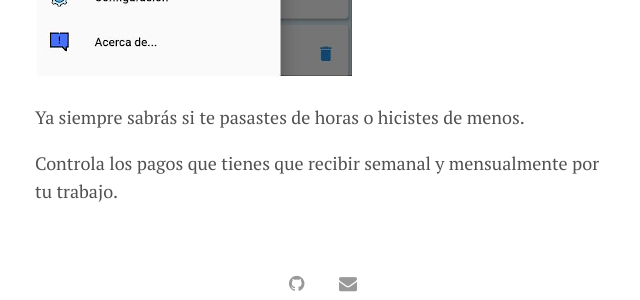
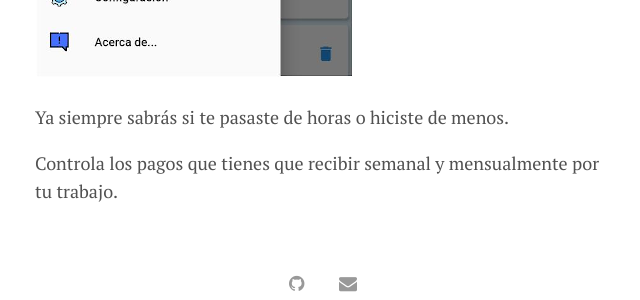
Before and after one commit to ceciliofdz/trdos, a Jekyll site: the page built from menu/about.md, in a window 1280 px wide. Shown: the part 642-942 px from the top of the page, without its empty margins (317-957 px from the left). Built offline with Jekyll 4.4.1, drawn with Linux system fonts in a browser that asks for light colours; nearby versions of some CDN libraries.

Commit message:
Release 2.0

```diff
--- a/Gemfile
+++ b/Gemfile
@@ -9,3 +9,5 @@ git_source(:github) {|repo_name| "https://github.com/#{repo_name}" }
 gem "jekyll", "~> 4.1.1"
 
 gem "jekyll-paginate"
+
+gem "webrick", "~> 1.7"
--- a/menu/about.md
+++ b/menu/about.md
@@ -6,6 +6,6 @@ title: Acerca de WorkHour...
 
 ![Menu de WorkHour]({{ site.github.url }}/assets/img/menu.png)
 
-Ya siempre sabrás si te pasastes de horas o hicistes de menos.
+Ya siempre sabrás si te pasaste de horas o hiciste de menos.
 
 Controla los pagos que tienes que recibir semanal y mensualmente por tu  trabajo.
```
Also changed, not shown: _posts/2020-07-27-Welcome-to-WorkHour.md (+1 -1 lines), Gemfile.lock.
